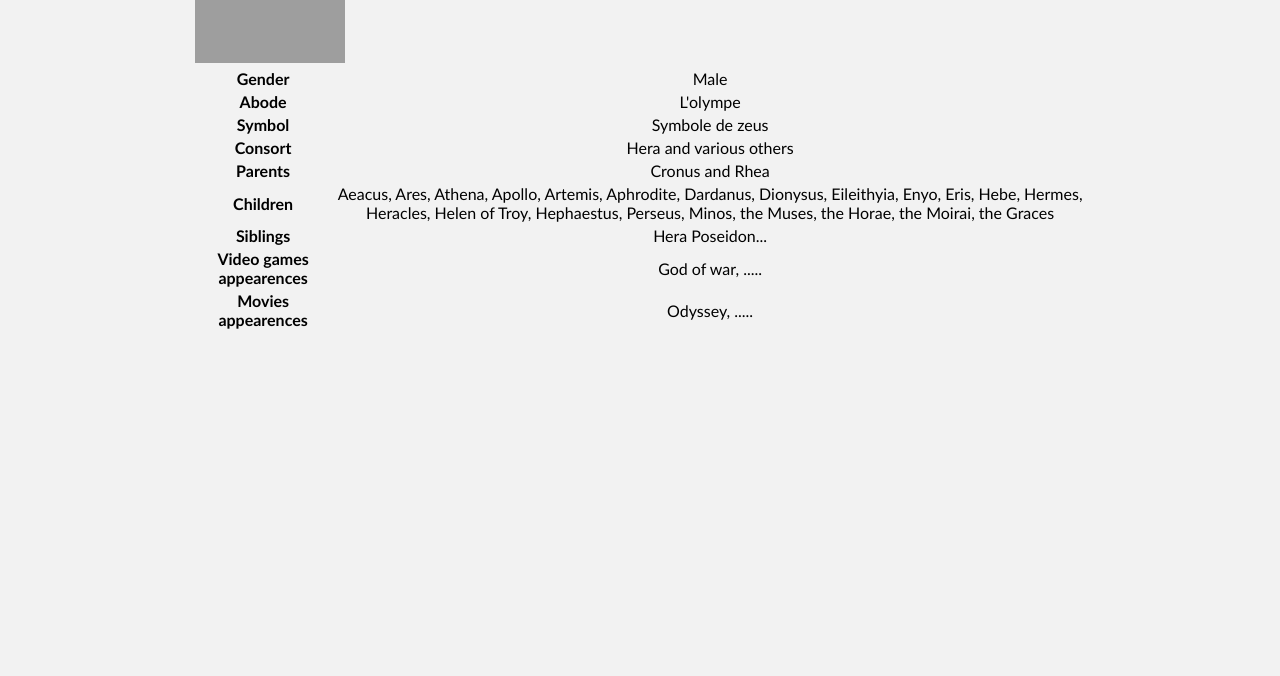
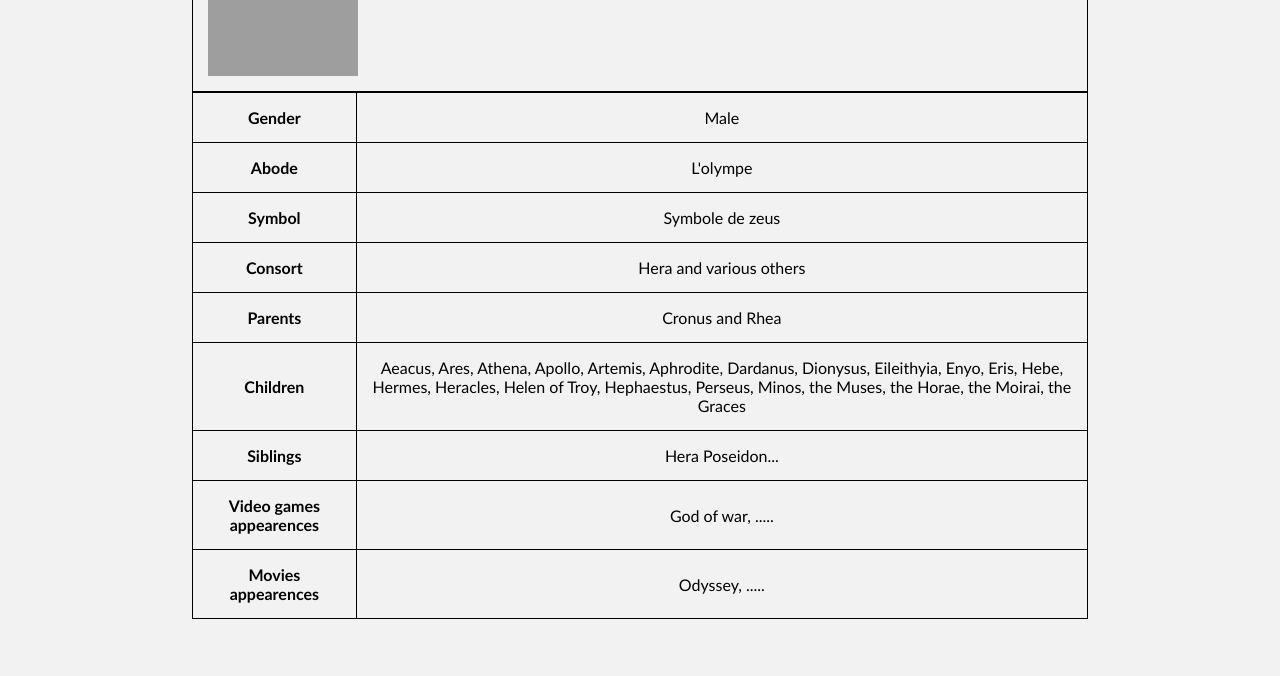
Before and after one commit to cdel2/mIFology, a plain HTML site: page front/index.html in a window 1280 px wide. Shown: the part 264-940 px from the top of the page. Before the commit the page ends 800 px from the top, so only its background shows below. Drawn offline with Linux system fonts and the light colour scheme; grey boxes are pictures that could not be loaded.

Commit message:
Update style.css

```diff
--- a/front/style.css
+++ b/front/style.css
@@ -12,6 +12,15 @@ html, body {
         margin: 0;
         padding: 0;
      }
+
+table, th, td {
+      border: 1px solid black;
+      border-collapse: collapse;
+}
+
+th,td{
+    padding: 15px;
+}
 
 .button_rechercher {
     display: inline-block;
@@ -90,4 +99,6 @@ html, body {
     .topnav input[type=text] {
       border: 1px solid #ccc;
     }
+
+
   }
```
